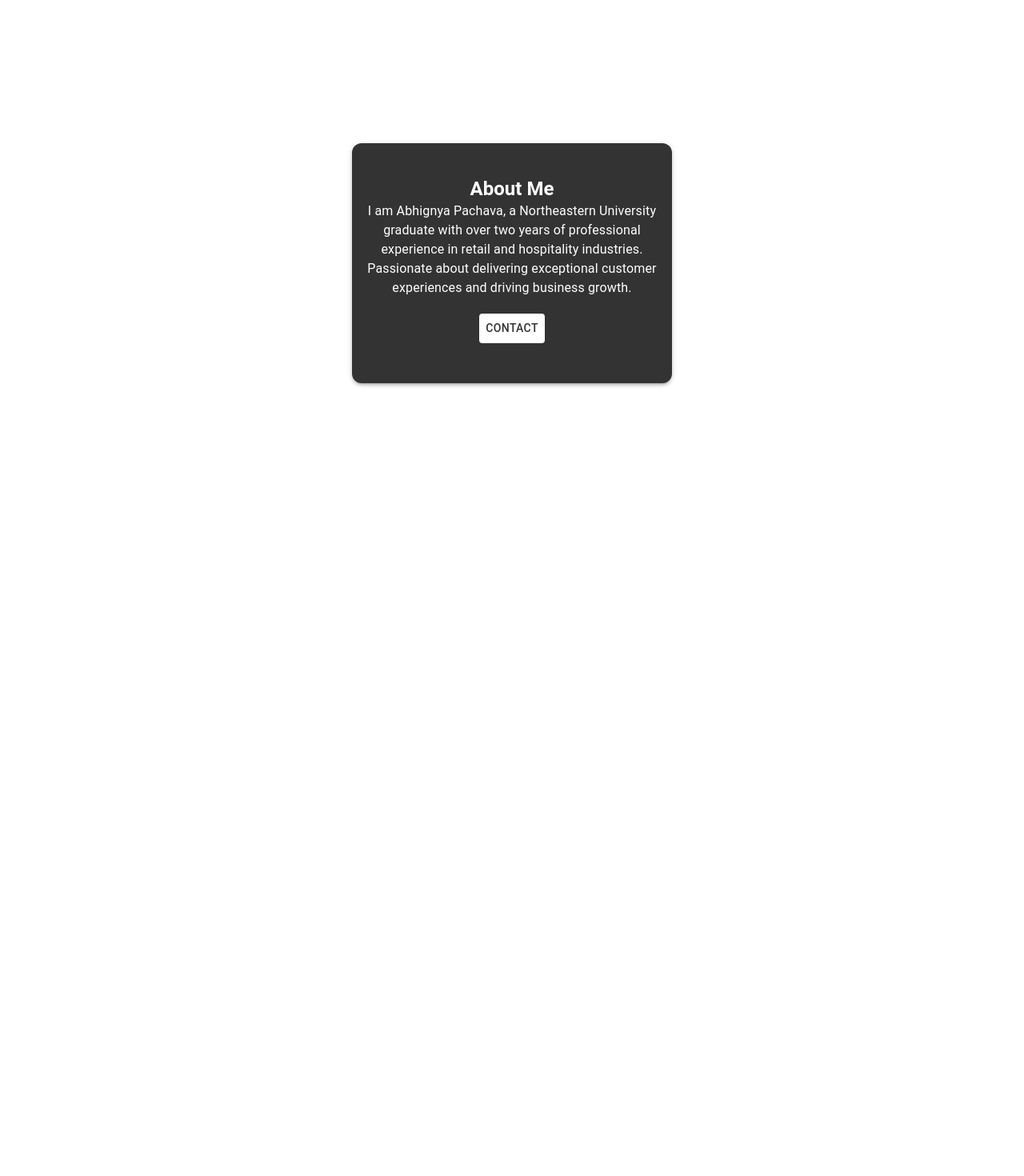
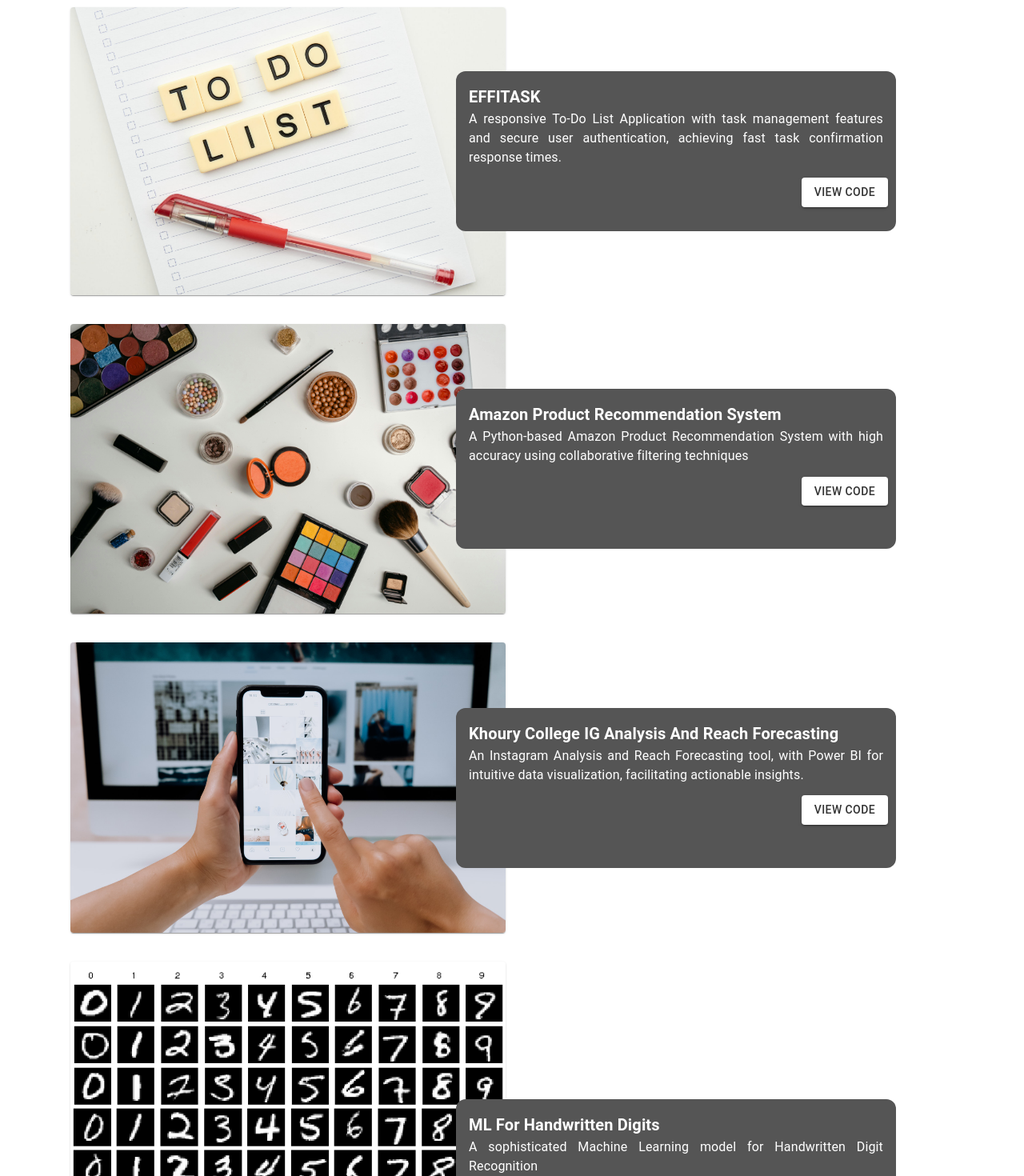
Before and after one commit to pabhignya/portifolio, a React (Create React App) app: page / in a window 1280 px wide. Shown: the part 3740-5210 px from the top of the page at 80% size. Before the commit the page ends 4389 px from the top, so only its background shows below. Built offline with nearby package versions, Linux system fonts and the light colour scheme.

Commit message:
fixed on hover bug

```diff
--- a/src/components/ProjectsComponent.js
+++ b/src/components/ProjectsComponent.js
@@ -13,7 +13,7 @@ import nlpPhoto from '../files/nlp.png';
 function ProjectsComponent() {
   const { darkMode } = useTheme();
   const [isVisible, setIsVisible] = useState(false);
-  const [isHovered, setIsHovered] = useState(false); // Define isHovered state
+  const [hoveredCards, setHoveredCards] = useState(Array(8).fill(false)); // Adjust the array length according to the number of projects
   const projectsRef = useRef(null);
 
   useEffect(() => {
@@ -47,8 +47,62 @@ function ProjectsComponent() {
       summary: 'It is a Hospital Management System with robust features including patient registration, appointment scheduling, and EMR integration. ',
       codeUrl: 'https://github.com/pabhignya',
     },
+    {
+      id: 3,
+      title: ' EFFITASK',
+      imageUrl: todoPhoto,
+      summary: 'A responsive To-Do List Application with task management features and secure user authentication, achieving fast task confirmation response times.',
+      codeUrl: 'https://github.com/pabhignya',
+    },
+    {
+      id: 4,
+      title: 'Amazon Product Recommendation System',
+      imageUrl: amazonPhoto,
+      summary: 'A Python-based Amazon Product Recommendation System with high accuracy using collaborative filtering techniques',
+      codeUrl: 'https://github.com/pabhignya',
+    },
+    {
+      id: 5,
+      title: '  Khoury College IG Analysis And Reach Forecasting',
+      imageUrl: instaPhoto,
+      summary: 'An Instagram Analysis and Reach Forecasting tool, with Power BI for intuitive data visualization, facilitating actionable insights. ',
+      codeUrl: 'https://github.com/pabhignya',
+    },
+    {
+      id: 6,
+      title: ' ML For Handwritten Digits',
+      imageUrl: mnistPhoto,
+      summary: 'A sophisticated Machine Learning model for Handwritten Digit Recognition ',
+      codeUrl: 'https://github.com/pabhignya',
+    },
+    {
+      id: 7,
+      title: 'NLP for Stress Detection',
+      imageUrl: nlpPhoto,
+      summary: 'An NLP-based Stress Detection system using Python libraries and machine learning algorithms.',
+      codeUrl: 'https://github.com/pabhignya',
+    },
+    {
+      id: 8,
+      title: ' Spotify Music Recommendation system',
+      imageUrl: spotifyPhoto,
+      summary: 'A content-based spotify music recommendation system using Python libraries , Spotify API.',
+      codeUrl: 'https://github.com/pabhignya',
+    },
     // Add more projects as needed
   ];
+
+  const handleMouseEnter = (index) => {
+    const newHoveredCards = [...hoveredCards];
+    newHoveredCards[index] = true;
+    setHoveredCards(newHoveredCards);
+  };
+
+  const handleMouseLeave = (index) => {
+    const newHoveredCards = [...hoveredCards];
+    newHoveredCards[index] = false;
+    setHoveredCards(newHoveredCards);
+  };
 
   return (
     <div ref={projectsRef} style={{ paddingLeft: '72px', paddingRight: '72px', overflow: 'hidden' }}>
@@ -95,12 +149,12 @@ function ProjectsComponent() {
                       height: '200px',
                       width: '550px',
                       backgroundColor: darkMode ? '#fff' : '#555',
-                      transform: isHovered ? 'scale(1.05)' : 'scale(1)',
+                      transform: hoveredCards[index] ? 'scale(1.05)' : 'scale(1)',
                       marginBottom: '-20px',
-                      boxShadow: isHovered && !darkMode ? '0px 0px 20px 2px rgba(0,0,0,0.75)' : isHovered && darkMode ? '0px 0px 20px 2px rgba(255,255,255,0.75)' : '0px 0px 0px 0px rgba(0,0,0,0.75)', // Adjusted boxShadow based on hover state and darkMode
+                      boxShadow: hoveredCards[index] && !darkMode ? '0px 0px 20px 2px rgba(0,0,0,0.75)' : hoveredCards[index] && darkMode ? '0px 0px 20px 2px rgba(255,255,255,0.75)' : '0px 0px 0px 0px rgba(0,0,0,0.75)', // Adjusted boxShadow based on hover state and darkMode
                     }}
-                    onMouseEnter={() => setIsHovered(true)} // Set hover state to true
-                    onMouseLeave={() => setIsHovered(false)} // Set hover state to false
+                    onMouseEnter={() => handleMouseEnter(index)}
+                    onMouseLeave={() => handleMouseLeave(index)}
                   >
                     <CardContent style={{ position: 'relative', paddingBottom: '70px' }}>
                       <Typography variant="h6" color={darkMode ? '#333' : '#fff'} style={{ fontWeight: 'bold' }}>{project.title}</Typography>
```
